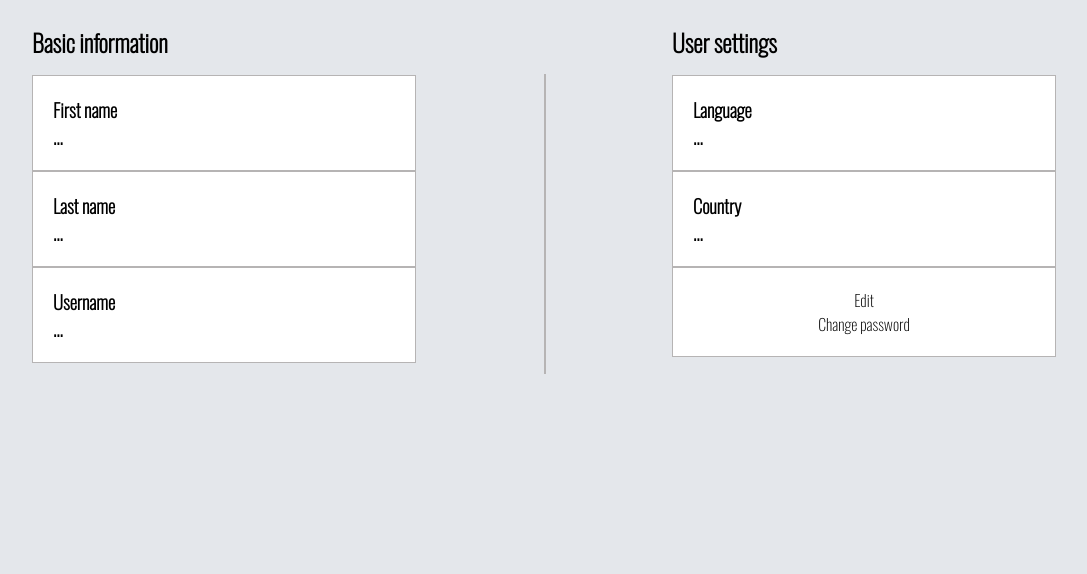
After one commit to DianaSeitbaeva/homework, a Django app: template apps/new_app/templates/index_2.html in a window 1280 px wide. The commit adds this page. Shown: the part 226-800 px from the top of the page, without its empty margins (96-1183 px from the left). Run offline with Django 3.2, Linux system fonts and the light colour scheme; the template is opened without the code that fills it, so the values that code supplies are empty.

Commit message:
added show, changed admin, fixed urls and etc

```diff
--- /dev/null
+++ b/apps/new_app/static/new_app/css/showUser.css
@@ -0,0 +1,77 @@
+*{
+    margin: 0;
+    padding: 0;
+}
+
+.header {
+    display: flex;
+    width: 100%;
+    height: 150px;
+    background-image: url('https://www.reviewpro.com/wp-content/uploads/2019/11/background-blur-2.png');
+    background-size: 100% 100%;
+    justify-content: center;
+    align-items: center;
+}
+.header__avatar {
+    height: 150px;
+    width: 150px;
+    border-radius: 50%;
+    transform: translate(0, 75px);
+    background-image: url('https://st.depositphotos.com/2101611/3925/v/450/depositphotos_39258143-stock-illustration-businessman-avatar-profile-picture.jpg?forcejpeg=true');
+    background-size: 100% 100%;
+}
+body{
+    background-color: rgb(228, 231, 235);
+    font-family: 'Oswald', sans-serif;
+}
+
+main{
+    display: flex;
+    justify-content: space-around;
+    width: 100%;
+}
+
+.basic__info {
+    width: 30%;
+    margin-top: 100px;
+}
+.user__settings {
+    width: 30%;
+    margin-top: 100px;
+}
+
+.vertical {
+    border-left: 2px solid rgb(182, 180, 180);
+    height: 300px;
+    position:absolute;
+    transform: translate(0, 150px);
+    left: 50%;
+}
+
+.basic__info__block{
+    background-color: white;
+    width: auto;
+    padding: 20px;
+    border: 1px solid rgb(182, 180, 180);
+}
+
+.settings__btn{
+    display: flex;
+    flex-direction: column;
+    align-items: center;
+    justify-content: center;
+}
+a{
+    display: flex;
+    align-items: center;
+    justify-content: center;
+    width: 100%;
+    text-decoration: none;
+    cursor: default;
+    color: black;
+    transition: all 0.3s;
+}
+a:hover{
+    color: gray;
+    transform: scale(1.2);
+}
--- /dev/null
+++ b/apps/new_app/templates/index_2.html
@@ -0,0 +1,62 @@
+<!DOCTYPE html>
+<html lang="en">
+
+<head>
+    <meta charset="UTF-8">
+    <meta http-equiv="X-UA-Compatible" content="IE=edge">
+    <meta name="viewport" content="width=device-width, initial-scale=1.0">
+    <title>User</title>
+    <link rel="stylesheet" href="static/css/showUser.css">
+    <link rel="preconnect" href="https://fonts.googleapis.com">
+    <link rel="preconnect" href="https://fonts.gstatic.com" crossorigin>
+    <link href="https://fonts.googleapis.com/css2?family=Oswald:wght@200&display=swap" rel="stylesheet">
+</head>
+
+<body>
+    <header class="header">
+        <div class="header__avatar"></div>
+    </header>
+    <main>
+        <div class="basic__info">
+            <h2 style="margin-bottom: 15px;">Basic information</h2>
+            <div class="user__name basic__info__block">
+                <h3>First name</h3>
+                <h3 id="firstname">...</h3>
+            </div>
+
+            <div class="user__name basic__info__block">
+                <h3>Last name</h3>
+                <h3 id="lastname">...</h3>
+            </div>
+
+            <div class="user__name basic__info__block">
+                <h3>Username</h3>
+                <h3 id="username">...</h3>
+            </div>
+        </div>
+
+        <!-- Line -->
+        <div class="vertical"></div>
+        <!-- LINE -->
+
+        <div class="user__settings">
+            <h2 style="margin-bottom: 15px;">User settings</h2>
+            <div class="settings__language basic__info__block">
+                <h3>Language</h3>
+                <h3 id="language">...</h3>
+            </div>
+
+            <div class="settings__country basic__info__block">
+                <h3>Country</h3>
+                <h3 id="country">...</h3>
+            </div>
+
+            <div class="settings__btn basic__info__block">
+                <a href="#">Edit</a>
+                <a href="#">Change password</a>
+            </div>
+        </div>
+    </main>
+</body>
+
+</html>
--- a/apps/new_app/urls.py
+++ b/apps/new_app/urls.py
@@ -1,4 +1,7 @@
-from django.urls import path
+from django.urls import (
+    path,
+    re_path,
+)
 from django.conf import settings
 from django.conf.urls.static import static
 
@@ -7,10 +10,14 @@ from . import views
 urlpatterns = [
 
 
-    path('', views.index_3),
-    path('index_2/', views.index_2),
-    path('index_3/', views.index_3),
-    path('admin/', views.admin),
-    path('show/', views.show),
-
+    path('', views.index),
+    path('admin/', views.admin, name='page_main'),
+    re_path(
+        r'^show/(?P<username>\w+)/$',
+        views.show,
+        name='page_show'
+    ),
+    path('show/', views.show, name='page_show'),
+    path('about/', views.show, name='page_about'),
+    path('delete/', views.show, name='page_delete'),
 ]
--- a/urls/urls.py
+++ b/urls/urls.py
@@ -21,10 +21,14 @@ from django.urls import include
 from django.conf.urls.static import static
 
 urlpatterns = [
-    path('__debug__/', include('debug_toolbar.urls')),
+
     path(settings.ADMIN_SITE_URL, admin.site.urls),
     path('',include('new_app.urls')),
 ] + static(
     settings.STATIC_URL,
     document_root=settings.STATIC_ROOT
 )
+if settings.DEBUG:
+    urlpatterns += [
+        path('__debug__/', include('debug_toolbar.urls')),
+    ]
```
Also changed, not shown: apps/new_app/templates/admin.html (+11 -4 lines), apps/new_app/templates/show.html (+53 -1 lines), apps/new_app/views.py (+12 -12 lines), settings/base.py (+17 -0 lines).
